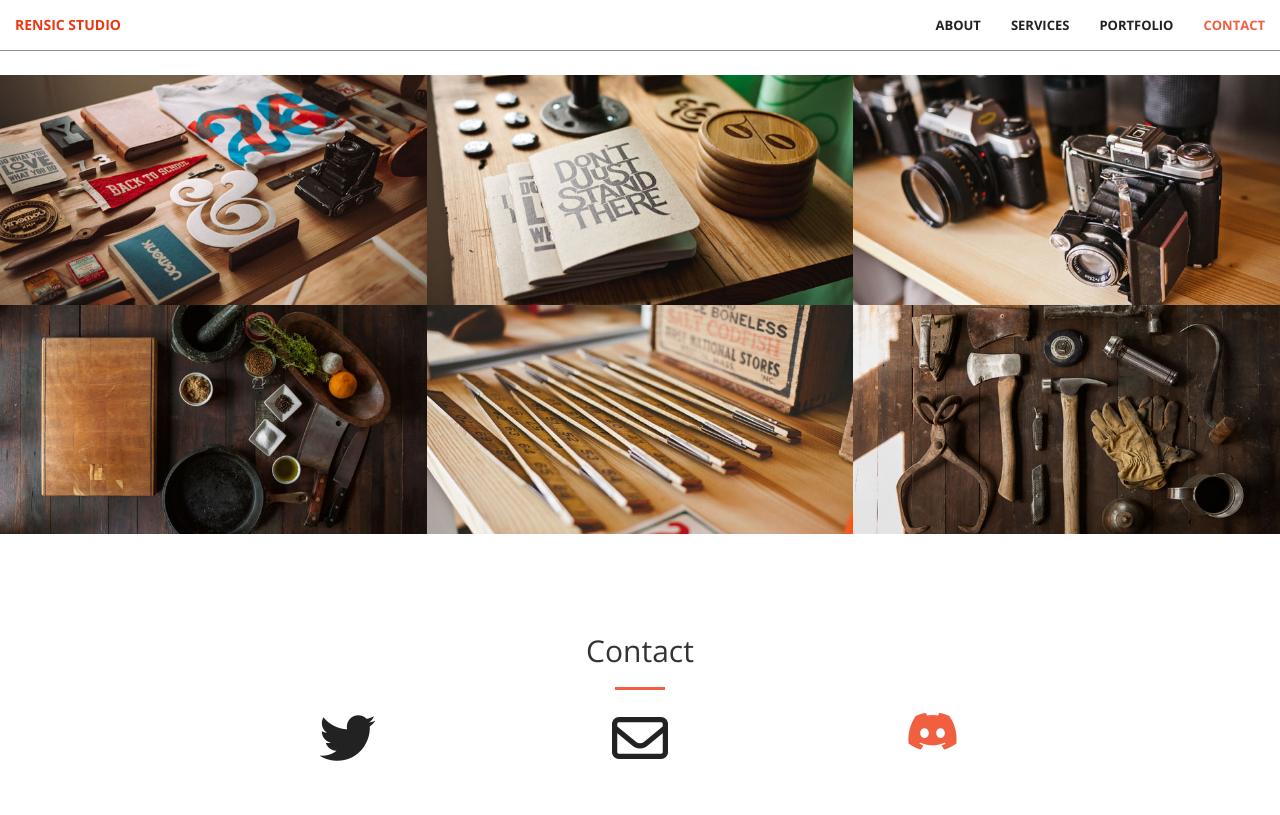
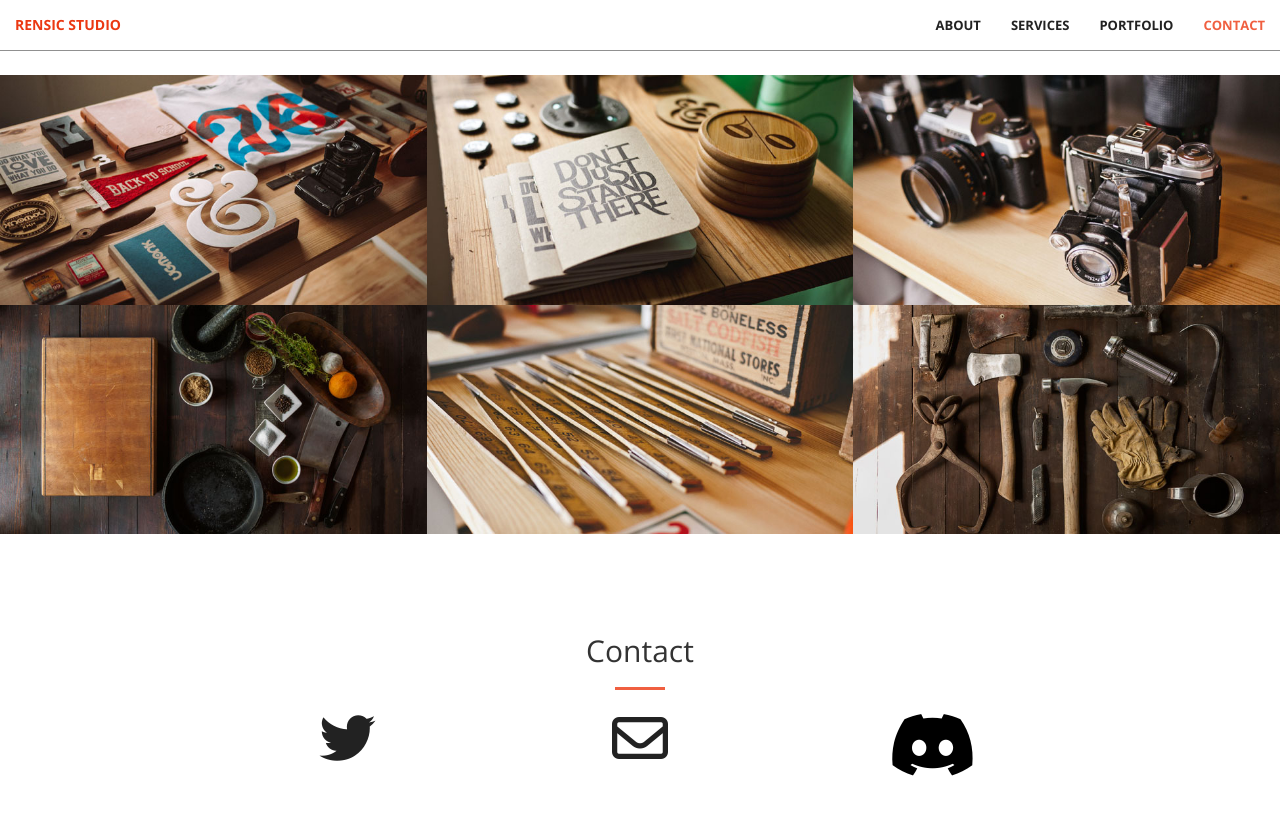
Before and after one commit to RenSicStudio/RenSicStudio.github.io, a Jekyll site: the page built from index.html, in a window 1280 px wide and 900 px high, scrolled down 2105 px. Shown: the top 815 px of the window. Built offline with Jekyll 4.4.1, drawn with Linux system fonts in a browser that asks for light colours; nearby versions of some CDN libraries.

Commit message:
Update contact.html

```diff
--- a/_includes/contact.html
+++ b/_includes/contact.html
@@ -20,7 +20,9 @@
         </div>
         <div class="col-lg-2 col-lg-offset-1 text-center">
             <a href="https://github.com/{{ site.github_username }}">
-                <i class="fab fa-discord fa-3x" data-wow-delay=".1s"></i>
+                <span style="color: Black;">
+                    <i class="fab fa-discord fa-5x" data-wow-delay=".1s"></i>
+                </span>
                 <p>{{ site.github_username }}</p>
             </a>
         </div>
```
